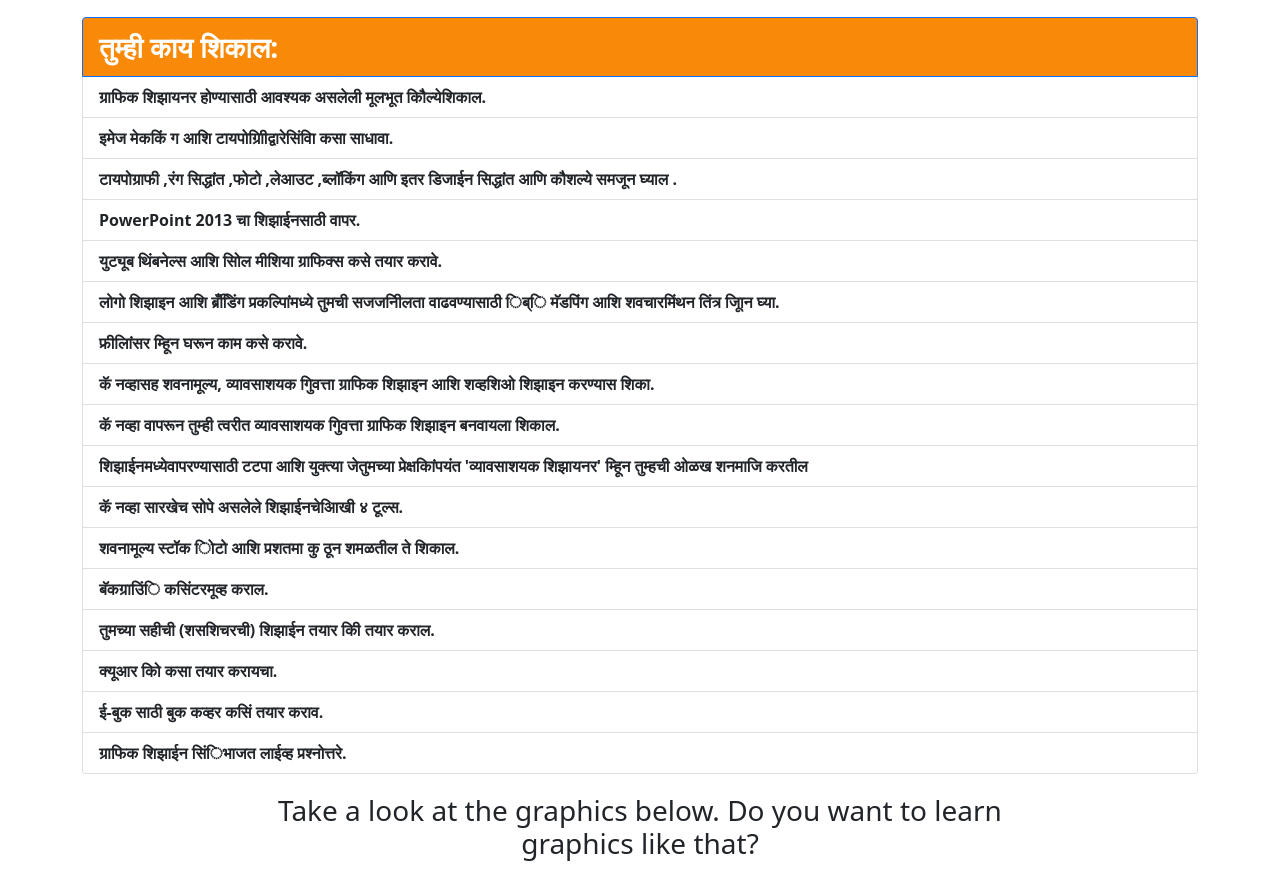
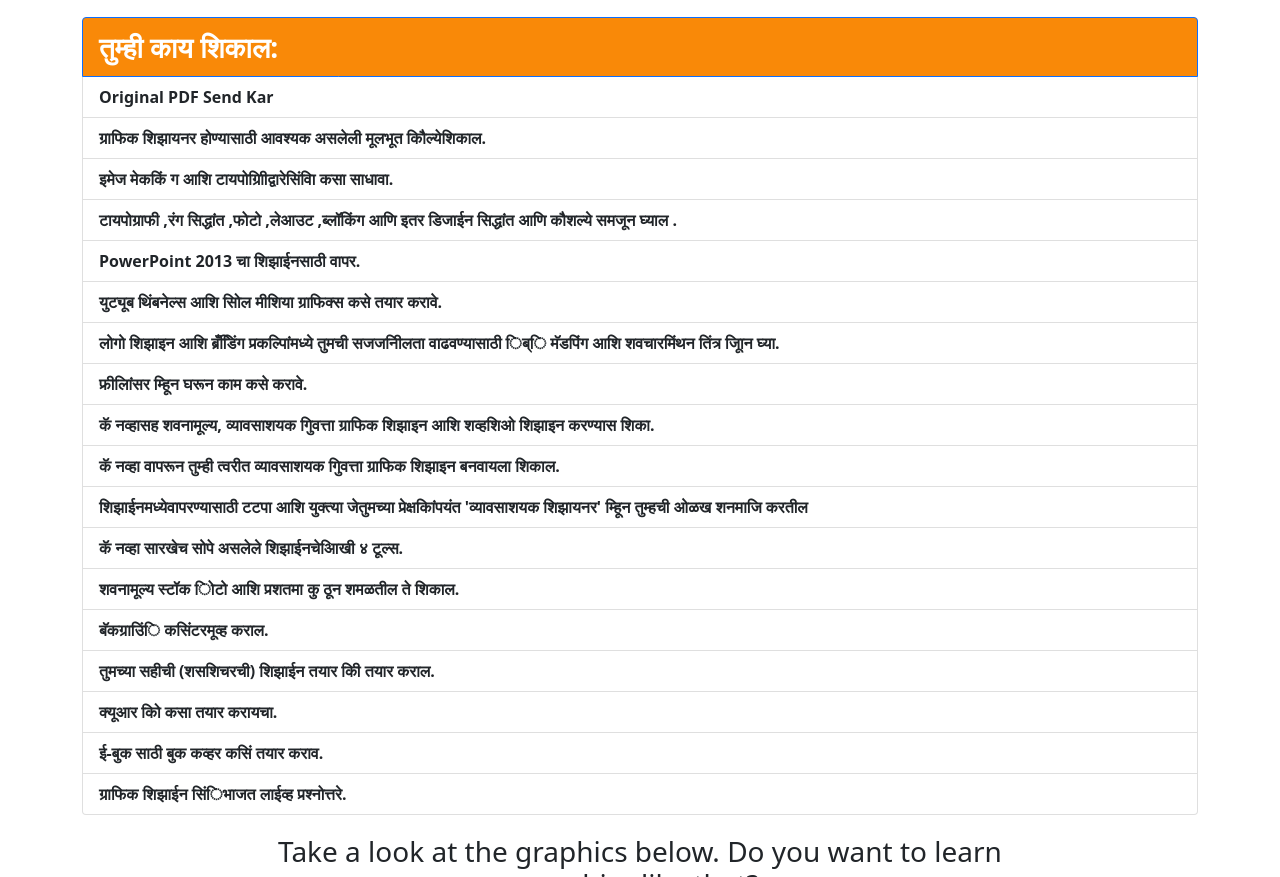
Before and after one commit to dishant-codes/landing_page, a plain HTML site: page index.html in a window 1280 px wide. Shown: the part 1816-2693 px from the top of the page. Drawn offline with nearby package versions, Linux system fonts and the light colour scheme.

Commit message:
Original PDF Send Kar

```diff
--- a/index.html
+++ b/index.html
@@ -229,6 +229,7 @@
 
         <ul class="list-group fw-bold">
             <li class="list-group-item active fs-3" style="background-color: #f98908" aria-current="true">तुम्ही काय शिकाल:</li>
+            <li class="list-group-item">Original PDF Send Kar</li>
             <li class="list-group-item">ग्राफिक शिझायनर होण्यासाठी आवश्यक असलेली मूलभूत कौिल्येशिकाल.</li>
             <li class="list-group-item">इमेज मेककिं ग आशि टायपोग्रािीद्वारेसिंवाि कसा साधावा.</li>
             <li class="list-group-item">टायपोग्राफी ,रंग सिद्धांत ,फोटो ,लेआउट ,ब्लॉकिंग आणि  इतर डिजाईन सिद्धांत आणि कौशल्ये समजून घ्याल .</li>
```
